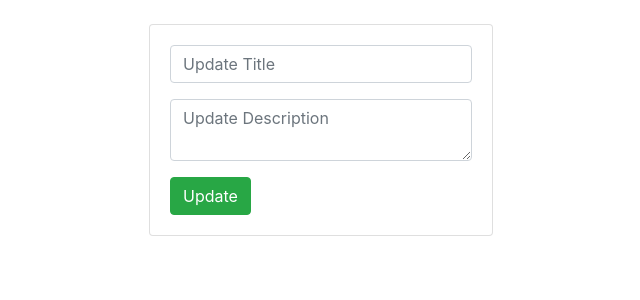
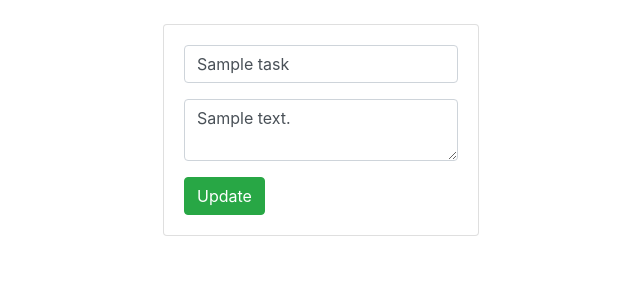
Before and after one commit to Erik161/CRUD-PHP-and-MySQl, a PHP site: page /edit_task.php?id=1 in a window 1280 px wide. Shown: the part 56-356 px from the top of the page, without its empty margins (319-959 px from the left). Run offline with PHP 8.4, Linux system fonts and the light colour scheme; tables that the repository leaves empty or names only in its code hold one stand-in row (values such as "Sample post"); data that the repository does not hold is empty; some libraries are stand-ins or nearby versions.

Commit message:
add modified: edit_task.php

```diff
--- a/edit_task.php
+++ b/edit_task.php
@@ -1,14 +1,16 @@
 <?php
     include("db.php");
 
-    if (isset($GET['id'])  ) {
-        $id = $GET['id'];
-        $query = "SELECT * FROM task WHERE id= $id";
+    if (isset($_GET['id'])) {
+        $id = $_GET['id'];
+        $query = "SELECT * FROM task WHERE id = $id ";
         $result = mysqli_query($conn, $query);
+
         if (mysqli_num_rows($result) == 1) {
-            $row = mysli_fetch_array($result);
+            $row = mysqli_fetch_array($result);
             $title = $row['title'];
             $description = $row['description'];
+
         }
     }
 
@@ -17,26 +19,33 @@
         $title = $_POST['title'];
         $description = $_POST['description'];
 
-        $query = "UPDATE task set title = $'title', description = '$description' WHERE id = $id ";
+        $query = " UPDATE task set title = '$title', description = '$description' WHERE id= $id";
         mysqli_query($conn, $query);
-        header('Location: index.php');
+
+        $_SESSION['message'] = 'Task Update Succesfully';
+        $_SESSION['message_type'] = 'warning';
+        header("Location: index.php");
     }
+
 ?>
+
 <?php include("includes/header.php") ?>
 
 <div class="container p-4">
     <div class="row">
-        <div class="col-md-4 mx-auto">
+        <div class="cold-md-4 mx-auto">
             <div class="card card-body">
-                <form action="edit_task.php?id=<?php echo $_GET['id']; ?>" method="POST">
+                <form action="edit_task.php?id=<?php echo $_GET['id']; ?>" method="POST" >
                     <div class="form-group">
-                        <input type="text" name="title" value="<?php echo $title; ?>" class="form-control" placeholder="Update Title">
+                        <input type="text" name="title" value="<?php echo $title; ?>" class="form-control" placeholder="Update Title" >
                     </div>
+
                     <div class="form-group">
-                        <textarea name="description" rows="2" class="form-control"  placeholder="Update Description"><?php echo $description; ?></textarea>
+                        <textarea name="description"  rows="2" class="form-control" placeholder="Update Description" ><?php echo $description; ?> </textarea>
                     </div>
-                    <button class="btn btn-success" name="update">
-                    Update
+
+                    <button class="btn btn-success" name="update" >
+                        Update
                     </button>
                 </form>
             </div>
```
Also changed, not shown: save_task.php (line endings or trailing spaces).
